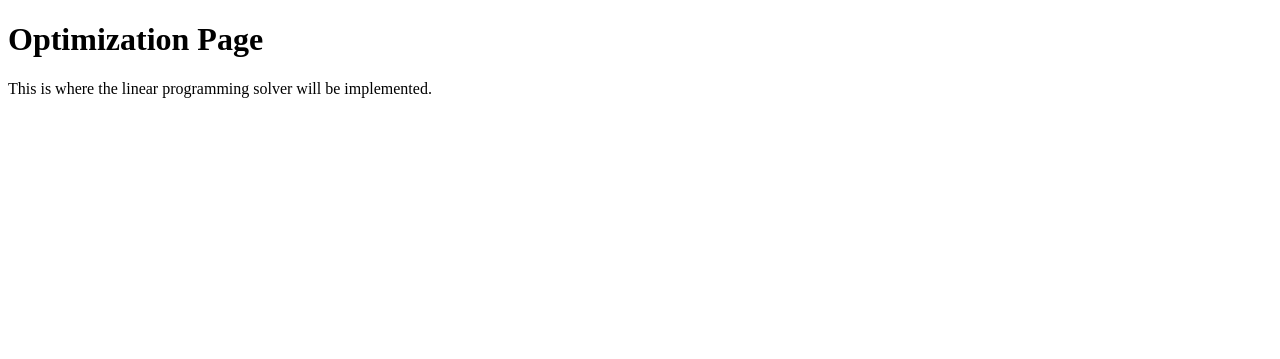
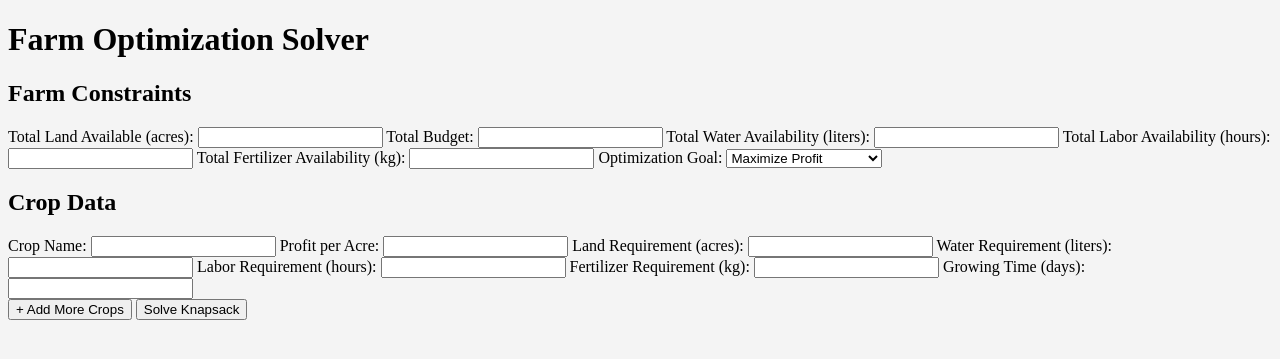
Before and after one commit to Yashwanthdevulapally/mp-agriculture, a Django app: template calc/templates/calc/optimization.html in a window 1280 px wide. Shown: the top 359 px of the page. Run offline with Django 3.2, Linux system fonts and the light colour scheme; the template is opened without the code that fills it, so the values that code supplies are empty.

Commit message:
Your commit message

```diff
--- a/calc/templates/calc/home.html
+++ b/calc/templates/calc/home.html
@@ -245,7 +245,7 @@
 
     <!-- Footer Section -->
     <footer class="footer">
-        <p>&copy; 2023 AgriOptimize. All rights reserved.</p>
+        <p>&copy; 2023 AgriOptimize. All rights reserved to Yashwanth and Sri Sai Arun.</p>
         <p>
             <a href="#">About Us</a> |
             <a href="#">Contact</a> |
--- a/calc/templates/calc/optimization.html
+++ b/calc/templates/calc/optimization.html
@@ -1,12 +1,96 @@
+{% load static %}
 <!DOCTYPE html>
 <html lang="en">
 <head>
     <meta charset="UTF-8">
     <meta name="viewport" content="width=device-width, initial-scale=1.0">
-    <title>Optimization Page</title>
+    <title>Optimization Solver</title>
+    <link rel="stylesheet" href="{% static 'css/styles.css' %}">
 </head>
 <body>
-    <h1>Optimization Page</h1>
-    <p>This is where the linear programming solver will be implemented.</p>
+
+    <h1>Farm Optimization Solver</h1>
+    <form method="POST">
+        {% csrf_token %}
+
+        <h2>Farm Constraints</h2>
+        <label>Total Land Available (acres):</label>
+        <input type="number" name="total_land" required>
+
+        <label>Total Budget:</label>
+        <input type="number" name="total_budget" required>
+
+        <label>Total Water Availability (liters):</label>
+        <input type="number" name="total_water" required>
+
+        <label>Total Labor Availability (hours):</label>
+        <input type="number" name="total_labor" required>
+
+        <label>Total Fertilizer Availability (kg):</label>
+        <input type="number" name="total_fertilizer" required>
+
+        <label>Optimization Goal:</label>
+        <select name="optimization_goal">
+            <option value="maximize_profit">Maximize Profit</option>
+            <option value="maximize_yield">Maximize Yield</option>
+            <option value="minimize_water">Minimize Water Usage</option>
+            <option value="balanced">Balanced Approach</option>
+        </select>
+
+        <h2>Crop Data</h2>
+        <div id="crop-list">
+            <div class="crop-entry">
+                <label>Crop Name:</label>
+                <input type="text" name="crop_name" required>
+
+                <label>Profit per Acre:</label>
+                <input type="number" name="profit_per_acre" required>
+
+                <label>Land Requirement (acres):</label>
+                <input type="number" name="land_requirement" required>
+
+                <label>Water Requirement (liters):</label>
+                <input type="number" name="water_requirement" required>
+
+                <label>Labor Requirement (hours):</label>
+                <input type="number" name="labor_requirement" required>
+
+                <label>Fertilizer Requirement (kg):</label>
+                <input type="number" name="fertilizer_requirement" required>
+
+                <label>Growing Time (days):</label>
+                <input type="number" name="growing_time" required>
+            </div>
+        </div>
+
+        <button type="button" onclick="addCrop()">+ Add More Crops</button>
+        <button type="submit">Solve Knapsack</button>
+    </form>
+
+    {% if selected_crops %}
+        <h2>Optimized Crop Selection</h2>
+        <ul>
+            {% for crop in selected_crops %}
+                <li>{{ crop.name }} → {{ crop.land }} acres</li>
+            {% endfor %}
+        </ul>
+
+        <h3>Expected Outcomes</h3>
+        <p><strong>Total Profit:</strong> ${{ total_profit }}</p>
+        <p><strong>Total Water Used:</strong> {{ total_water_used }} liters</p>
+        <p><strong>Total Labor Required:</strong> {{ total_labor_used }} hours</p>
+
+        <h3>Visual Output</h3>
+        <img src="{{ pie_chart }}" alt="Crop Distribution">
+    {% endif %}
+
+    <script>
+        function addCrop() {
+            let cropList = document.getElementById("crop-list");
+            let newCrop = document.querySelector(".crop-entry").cloneNode(true);
+            cropList.appendChild(newCrop);
+        }
+    </script>
+
 </body>
 </html>
--- a/calc/urls.py
+++ b/calc/urls.py
@@ -3,5 +3,5 @@ from .views import home, optimization
 
 urlpatterns = [
     path('', home, name='home'),
-    path('optimization/', optimization, name='optimization'),
+    path('optimize/', optimization, name='optimization'),
 ]
--- a/llp/urls.py
+++ b/llp/urls.py
@@ -3,5 +3,5 @@ from django.urls import path, include
 
 urlpatterns = [
     path('admin/', admin.site.urls),
-    path('', include('calc.urls')),  # Include calc app URLs
+    path('', include('calc.urls')),  # Ensure calc is included
 ]
```
Also changed, not shown: calc/views.py (+77 -1 lines), db.sqlite3.
